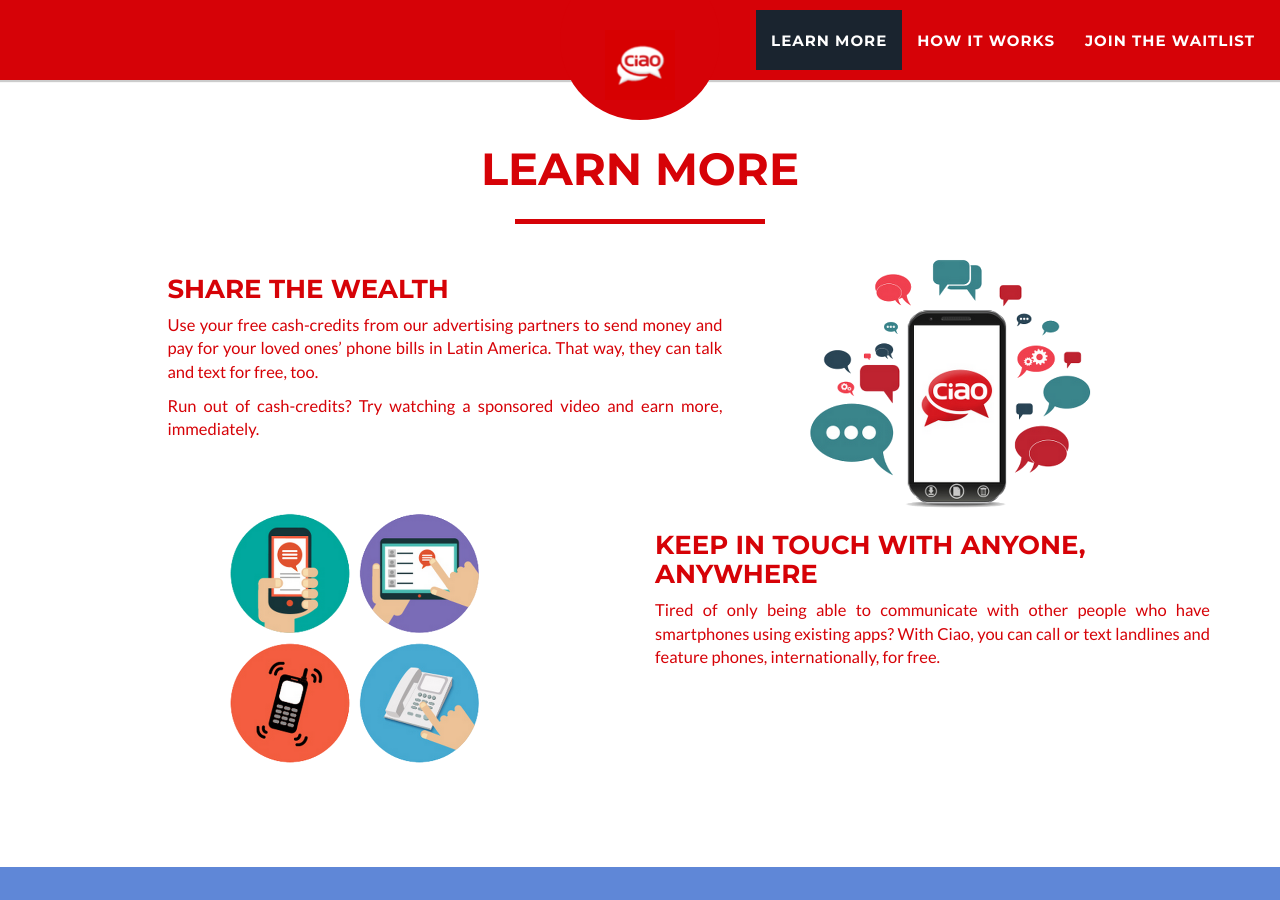
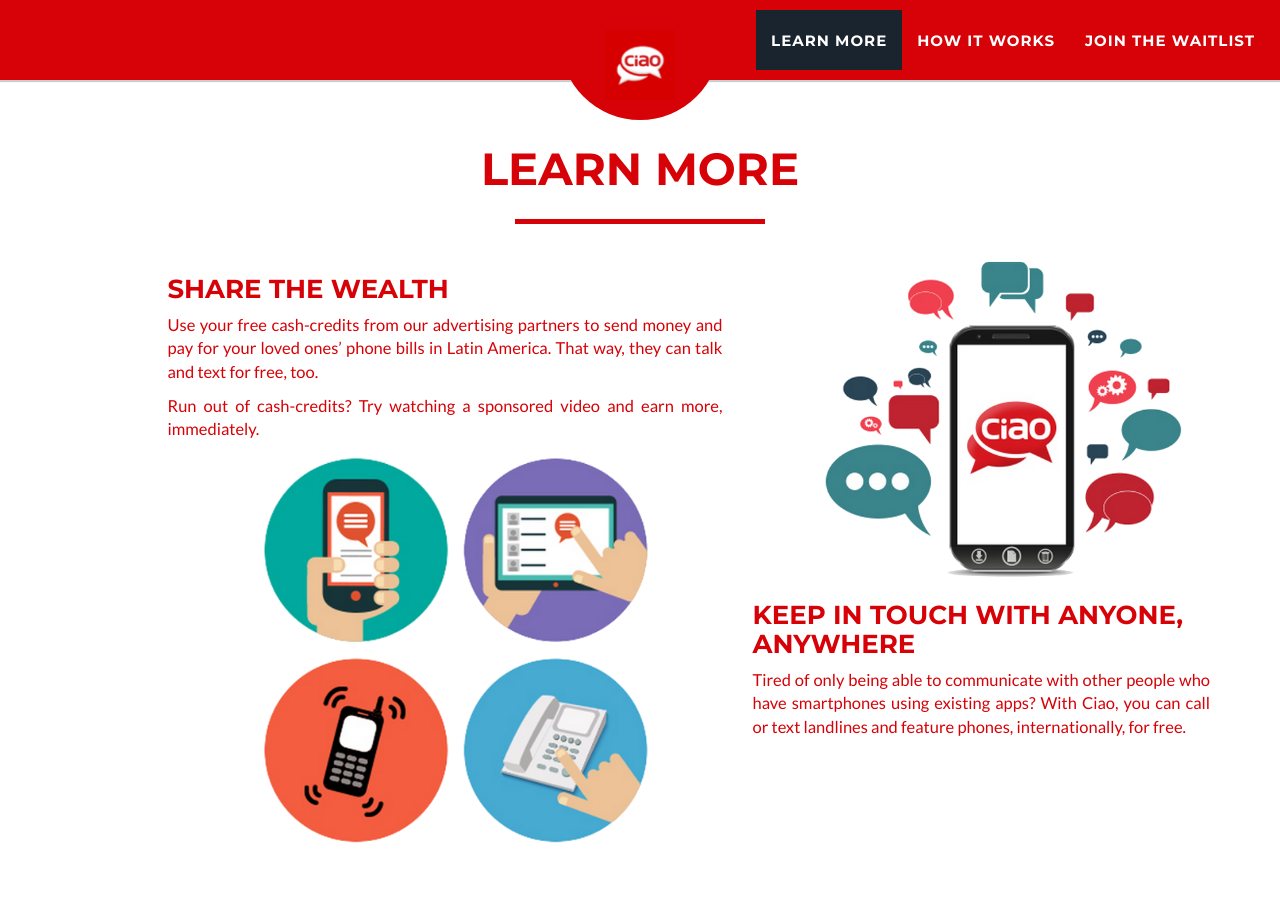
Before and after one commit to ciaoapp/ciaoapp.github.io, a Jekyll site: the page built from index.html, in a window 1280 px wide and 900 px high, scrolled down 616 px. Built offline with Jekyll 4.4.1, drawn with Linux system fonts in a browser that asks for light colours.

Commit message:
fix learn more don't have text cut into image column. make contact form responsive to mobile one field per row

```diff
--- a/_includes/contact_static.html
+++ b/_includes/contact_static.html
@@ -14,12 +14,12 @@
 			<div class="col-lg-6 col-centered">
 				<form  action="//formspree.io/ {{ site.email }}" method="POST" name="sentMessage" id="contactForm" novalidate>
 					<div class="row control-group">
-						<div class="form-group col-xs-6 floating-label-form-group controls">
+						<div class="form-group col-md-6 floating-label-form-group controls">
 							<label>Name</label>
 							<input type="text" name="name" class="form-control" placeholder="Name" id="name" required data-validation-required-message="Please enter your name.">
 							<p class="help-block text-danger"></p>
 						</div>
-						<div class="form-group col-xs-6 floating-label-form-group controls">
+						<div class="form-group col-md-6 floating-label-form-group controls">
 							<label>Country</label>
 							<input type="text" name="country" class="form-control" placeholder="Country" id="country" required data-validation-required-message="Please enter your country.">
 							<p class="help-block text-danger"></p>
@@ -27,13 +27,13 @@
 					</div>
 
 					<div class="row control-group">
-						<div class="form-group col-xs-6 floating-label-form-group controls">
+						<div class="form-group col-md-6 floating-label-form-group controls">
 							<label>Email Address</label>
 							<input type="email" name="_replyto" class="form-control" placeholder="Email Address" id="email" required data-validation-required-message="Please enter your email address.">
 							<p class="help-block text-danger"></p>
 						</div>
 
-						<div class="form-group col-xs-6 floating-label-form-group controls">
+						<div class="form-group col-md-6 floating-label-form-group controls">
 							<label>Phone Number</label>
 							<input type="tel" name="phone" class="form-control" placeholder="Phone Number" id="phone"
 							required data-validation-required-message="Please enter your phone number."
@@ -48,7 +48,7 @@
 						<input type="hidden" name="_next" value="#" />
 					</div>
 					<div class="row control-group">
-						<div class="form-group col-xs-12 floating-label-form-group controls">
+						<div class="form-group col-md-12 floating-label-form-group controls">
 							<label>Message</label>
 							<textarea rows="3" name="message" class="form-control" placeholder="Message (optional)" id="message"
 							data-validation-maxlength-message="Please limit message up to 1000 characters"
--- a/_includes/learn_more.html
+++ b/_includes/learn_more.html
@@ -15,20 +15,23 @@
                     <p class="skills">Use your free cash-credits from our advertising partners to send money and pay for your loved ones’ phone bills in Latin America. That way, they can talk and text for free, too. </p>
 
                     <p class="skills">Run out of cash-credits? Try watching a sponsored video and earn more, immediately.</p>
+
+                    <img class="img-responsive" src="img/portfolio/learn-more-2.png" alt="">
                 </div>
 
-                <div class="col-sm-4 portfolio-item">
+                <div class="col-sm-5 portfolio-item intro-text">
                     <img class="img-responsive" src="img/portfolio/learn-more-1.png" alt="">
+                    <h3>Keep in touch with anyone, anywhere</h3>
+                    <div class="skills">Tired of only being able to communicate with other people who have smartphones using existing apps? With Ciao, you can call or text landlines and feature phones, internationally, for free.</div>
                 </div>
             </div>
             <div class="row">
                  <div class="col-sm-4 col-md-offset-1 portfolio-item">
-                    <img class="img-responsive" src="img/portfolio/learn-more-2.png" alt="">
+
                 </div>
 
                 <div class="col-md-6 col-md-offset-1 intro-text">
-                    <h3>Keep in touch with anyone, anywhere</h3>
-                    <div class="skills">Tired of only being able to communicate with other people who have smartphones using existing apps? With Ciao, you can call or text landlines and feature phones, internationally, for free.</div>
+
                 </div>
             </div>
 
```
